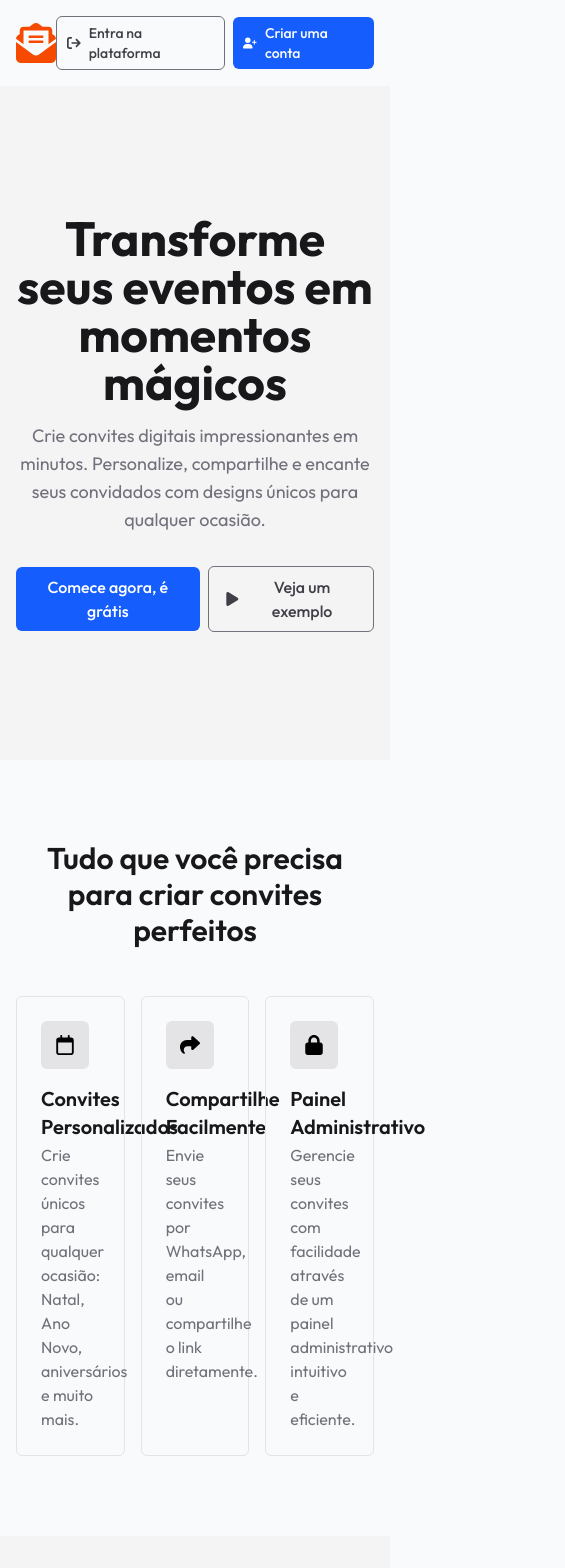
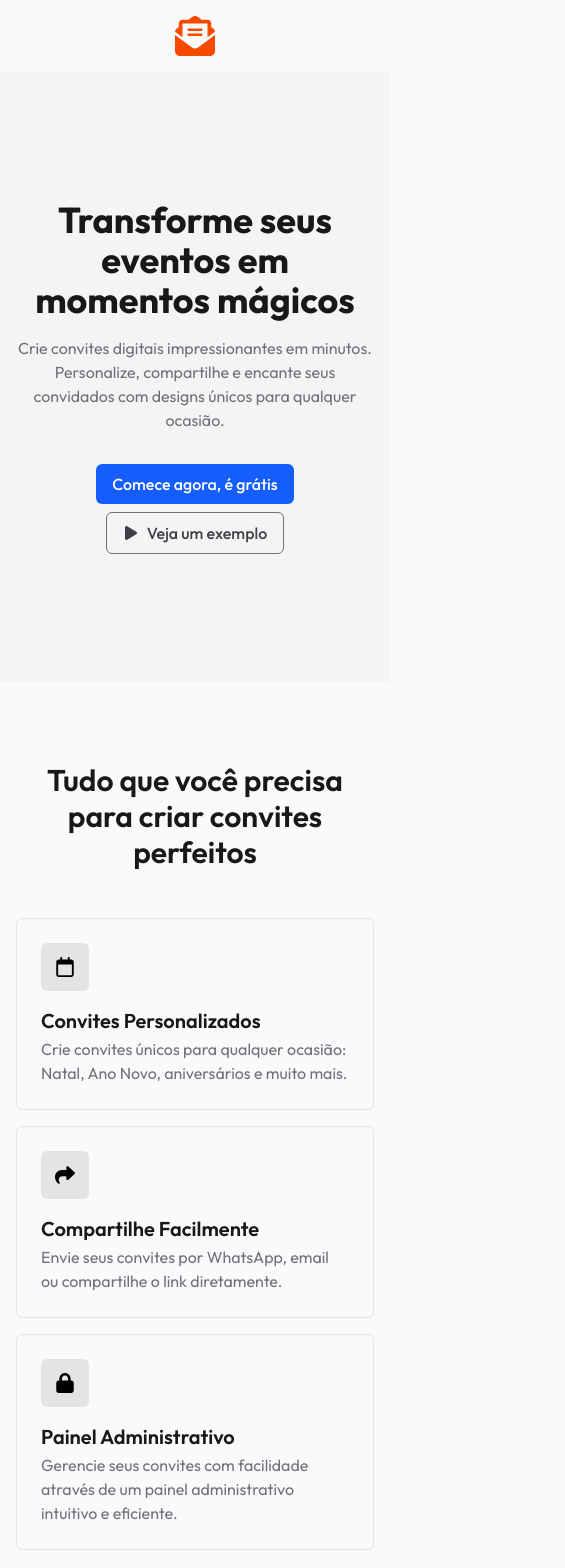
Before and after one commit to ClodoaldoDantas/convite-simples, a Next.js app: page / in a window 390 px wide. Shown: the top 1568 px of the page, 565 px wide, since content can reach past the window. Built offline with nearby package versions, Linux system fonts and the light colour scheme.

Commit message:
feat: enhance layout and components for improved responsiveness and user experience

```diff
--- a/src/app/(auth)/layout.tsx
+++ b/src/app/(auth)/layout.tsx
@@ -1,22 +1,10 @@
-import { headers } from 'next/headers'
-import { redirect } from 'next/navigation'
-import { auth } from '@/lib/auth'
-
 type AuthLayoutProps = {
   children: React.ReactNode
 }
 
 export default async function AuthLayout({ children }: AuthLayoutProps) {
-  const session = await auth.api.getSession({
-    headers: await headers(),
-  })
-
-  if (session) {
-    redirect('/dashboard')
-  }
-
   return (
-    <main className="h-screen flex items-center justify-center font-sans">
+    <main className="min-h-dvh px-4 flex items-center justify-center font-sans">
       <div className="max-w-md w-full p-6 bg-white border border-zinc-300 rounded-md">
         {children}
       </div>
--- a/src/app/(home)/_partials/features-section.tsx
+++ b/src/app/(home)/_partials/features-section.tsx
@@ -1,4 +1,25 @@
 import { FaLock, FaRegCalendar, FaShare } from 'react-icons/fa6'
+
+const features = [
+  {
+    icon: FaRegCalendar,
+    title: 'Convites Personalizados',
+    description:
+      'Crie convites únicos para qualquer ocasião: Natal, Ano Novo, aniversários e muito mais.',
+  },
+  {
+    icon: FaShare,
+    title: 'Compartilhe Facilmente',
+    description:
+      'Envie seus convites por WhatsApp, email ou compartilhe o link diretamente.',
+  },
+  {
+    icon: FaLock,
+    title: 'Painel Administrativo',
+    description:
+      'Gerencie seus convites com facilidade através de um painel administrativo intuitivo e eficiente.',
+  },
+]
 
 export function FeaturesSection() {
   return (
@@ -8,51 +29,20 @@ export function FeaturesSection() {
           Tudo que você precisa para criar convites perfeitos
         </h2>
 
-        <ul className="grid grid-cols-3 gap-4 max-w-5xl mx-auto">
-          <li className="border border-zinc-200 p-6 rounded-md">
-            <div className="size-12 bg-zinc-200 flex items-center justify-center rounded-md mb-4">
-              <FaRegCalendar className="size-5" />
-            </div>
+        <ul className="grid gap-4 md:grid-cols-3 md:max-w-5xl md:mx-auto">
+          {features.map(({ icon: Icon, title, description }) => (
+            <li className="border border-zinc-200 p-6 rounded-md" key={title}>
+              <div className="size-12 bg-zinc-200 flex items-center justify-center rounded-md mb-4">
+                <Icon className="size-5" />
+              </div>
 
-            <h3 className="text-xl text-zinc-900 font-semibold mb-0.5">
-              Convites Personalizados
-            </h3>
+              <h3 className="text-xl text-zinc-900 font-semibold mb-0.5">
+                {title}
+              </h3>
 
-            <p className="text-zinc-500">
-              Crie convites únicos para qualquer ocasião: Natal, Ano Novo,
-              aniversários e muito mais.
-            </p>
-          </li>
-
-          <li className="border border-zinc-200 p-6 rounded-md">
-            <div className="size-12 bg-zinc-200 flex items-center justify-center rounded-md mb-4">
-              <FaShare className="size-5" />
-            </div>
-
-            <h3 className="text-xl text-zinc-900 font-semibold mb-0.5">
-              Compartilhe Facilmente
-            </h3>
-
-            <p className="text-zinc-500">
-              Envie seus convites por WhatsApp, email ou compartilhe o link
-              diretamente.
-            </p>
-          </li>
-
-          <li className="border border-zinc-200 p-6 rounded-md">
-            <div className="size-12 bg-zinc-200 flex items-center justify-center rounded-md mb-4">
-              <FaLock className="size-5" />
-            </div>
-
-            <h3 className="text-xl text-zinc-900 font-semibold mb-0.5">
-              Painel Administrativo
-            </h3>
-
-            <p className="text-zinc-500">
-              Gerencie seus convites com facilidade através de um painel
-              administrativo intuitivo e eficiente.
-            </p>
-          </li>
+              <p className="text-zinc-500">{description}</p>
+            </li>
+          ))}
         </ul>
       </div>
     </section>
--- a/src/app/(home)/_partials/footer.tsx
+++ b/src/app/(home)/_partials/footer.tsx
@@ -2,7 +2,7 @@ export function Footer() {
   const currentYear = new Date().getFullYear()
 
   return (
-    <footer className="text-center py-8">
+    <footer className="text-center py-8 px-4">
       <p className="text-zinc-500">
         © {currentYear} Convite Simples. Todos os direitos reservados.
       </p>
--- a/src/app/(home)/_partials/header.tsx
+++ b/src/app/(home)/_partials/header.tsx
@@ -5,10 +5,10 @@ import { Button } from '@/components/ui/button'
 
 export function Header() {
   return (
-    <header className="container mx-auto p-4 flex items-center justify-between">
+    <header className="container mx-auto p-4 flex items-center justify-center md:justify-between">
       <Logo />
 
-      <nav className="flex items-center gap-2">
+      <nav className="hidden md:flex items-center gap-2">
         <Button asChild variant="outline" size="sm">
           <Link href="/sign-in">
             <FaArrowRightFromBracket />
--- a/src/app/(home)/_partials/hero-section.tsx
+++ b/src/app/(home)/_partials/hero-section.tsx
@@ -6,17 +6,17 @@ export function HeroSection() {
   return (
     <section className="py-32 bg-zinc-100">
       <div className="container mx-auto px-4 text-center">
-        <h1 className="text-5xl text-zinc-900 font-bold mb-4">
+        <h1 className="text-4xl md:text-5xl text-zinc-900 font-bold mb-4">
           Transforme seus eventos em momentos mágicos
         </h1>
 
-        <p className="text-lg text-zinc-500 max-w-3xl mx-auto">
+        <p className="text-base md:text-lg text-zinc-500 max-w-3xl mx-auto">
           Crie convites digitais impressionantes em minutos. Personalize,
           compartilhe e encante seus convidados com designs únicos para qualquer
           ocasião.
         </p>
 
-        <div className="flex items-center justify-center gap-2 mt-8">
+        <div className="flex flex-wrap items-center justify-center gap-2 mt-8">
           <Button asChild>
             <Link href="/sign-up">Comece agora, é grátis</Link>
           </Button>
--- a/src/app/(home)/_partials/how-it-works-section.tsx
+++ b/src/app/(home)/_partials/how-it-works-section.tsx
@@ -1,4 +1,19 @@
 import Image from 'next/image'
+
+const steps = [
+  {
+    title: 'Escolha o tema',
+    description: 'Selecione o tema do evento',
+  },
+  {
+    title: 'Personalize',
+    description: 'Adicione os detalhes',
+  },
+  {
+    title: 'Compartilhe',
+    description: 'Envie para os convidados',
+  },
+]
 
 export function HowItWorksSection() {
   return (
@@ -21,42 +36,23 @@ export function HowItWorksSection() {
             height={400}
           />
 
-          <ul className="grid grid-cols-3 gap-4 max-w-5xl mx-auto">
-            <li className="bg-white min-w-75 border border-zinc-200 p-6 rounded-md">
-              <div className="size-12 bg-zinc-200 flex items-center justify-center rounded-md mb-4">
-                <span className="font-semibold text-lg">1</span>
-              </div>
+          <ul className="grid gap-4 md:grid-cols-3 md:max-w-5xl md:mx-auto w-full">
+            {steps.map((step, index) => (
+              <li
+                className="bg-white border border-zinc-200 p-6 rounded-md"
+                key={step.title}
+              >
+                <div className="size-12 bg-zinc-200 flex items-center justify-center rounded-md mb-4">
+                  <span className="font-semibold text-lg">{index + 1}</span>
+                </div>
 
-              <h3 className="text-xl text-zinc-900 font-semibold mb-0.5">
-                Escolha o tema
-              </h3>
+                <h3 className="text-xl text-zinc-900 font-semibold mb-0.5">
+                  {step.title}
+                </h3>
 
-              <p className="text-zinc-500">Selecione o tema do evento</p>
-            </li>
-
-            <li className="bg-white min-w-75 border border-zinc-200 p-6 rounded-md">
-              <div className="size-12 bg-zinc-200 flex items-center justify-center rounded-md mb-4">
-                <span className="font-semibold text-lg">2</span>
-              </div>
-
-              <h3 className="text-xl text-zinc-900 font-semibold mb-0.5">
-                Personalize
-              </h3>
-
-              <p className="text-zinc-500">Adicione os detalhes</p>
-            </li>
-
-            <li className="bg-white min-w-75 border border-zinc-200 p-6 rounded-md">
-              <div className="size-12 bg-zinc-200 flex items-center justify-center rounded-md mb-4">
-                <span className="font-semibold text-lg">3</span>
-              </div>
-
-              <h3 className="text-xl text-zinc-900 font-semibold mb-0.5">
-                Compartilhe
-              </h3>
-
-              <p className="text-zinc-500">Envie para os convidados</p>
-            </li>
+                <p className="text-zinc-500">{step.description}</p>
+              </li>
+            ))}
           </ul>
         </div>
       </div>
--- a/src/app/dashboard/_components/invitation-list-item.tsx
+++ b/src/app/dashboard/_components/invitation-list-item.tsx
@@ -16,7 +16,7 @@ interface InvitationListItemProps {
 
 export function InvitationListItem({ invitation }: InvitationListItemProps) {
   return (
-    <div className="p-5 bg-white border border-zinc-300 rounded-md h-full flex items-center justify-between">
+    <div className="p-5 bg-white border border-zinc-300 rounded-md h-full flex flex-col gap-4 md:flex-row md:items-center justify-between">
       <div className="flex-1">
         <h3 className="text-lg font-semibold text-zinc-900 mb-1">
           {invitation.title}
@@ -30,7 +30,7 @@ export function InvitationListItem({ invitation }: InvitationListItemProps) {
         </div>
       </div>
 
-      <div className="flex items-center gap-2">
+      <div className="flex flex-wrap items-center gap-2">
         <ShareInviteButton invitationId={invitation.id} />
 
         <Button asChild variant="outline" size="sm">
--- a/src/app/dashboard/page.tsx
+++ b/src/app/dashboard/page.tsx
@@ -10,7 +10,7 @@ export default async function DashboardPage() {
 
   return (
     <>
-      <header className="flex items-center justify-between">
+      <header className="flex flex-wrap gap-4 items-center justify-between">
         <div>
           <h1 className="text-2xl font-semibold text-zinc-900">
             Meus Convites
--- a/src/app/invite/_components/invite-info-card.tsx
+++ b/src/app/invite/_components/invite-info-card.tsx
@@ -13,7 +13,7 @@ export function InviteInfoCard({
 }: InviteInfoCardProps) {
   return (
     <li className="p-4 w-full bg-zinc-100 rounded-lg flex items-center gap-5">
-      <div className="h-12 w-12 rounded-lg bg-zinc-300 flex items-center justify-center">
+      <div className="shrink-0 h-12 w-12 rounded-lg bg-zinc-300 flex items-center justify-center">
         <Icon className="size-6 text-zinc-700" />
       </div>
 
```
Also changed, not shown: src/app/invite/[id]/page.tsx (+6 -3 lines).
